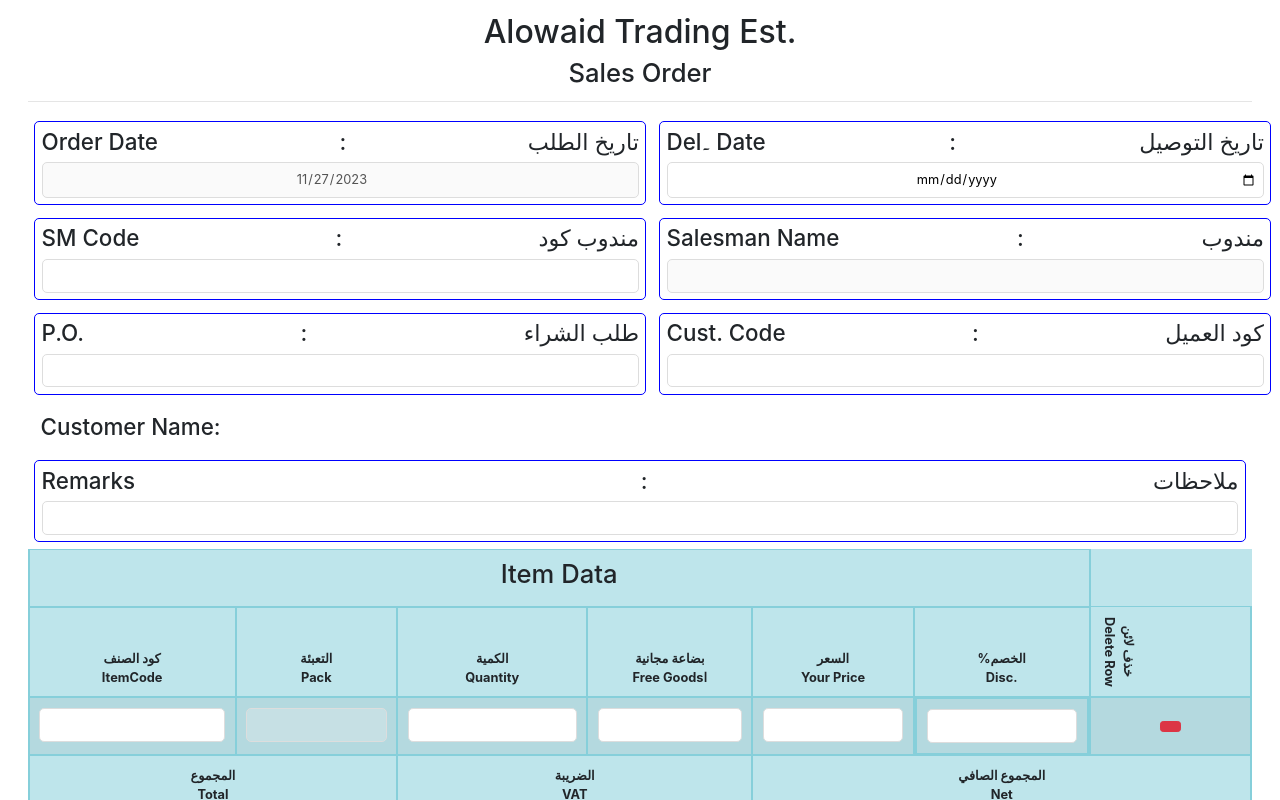
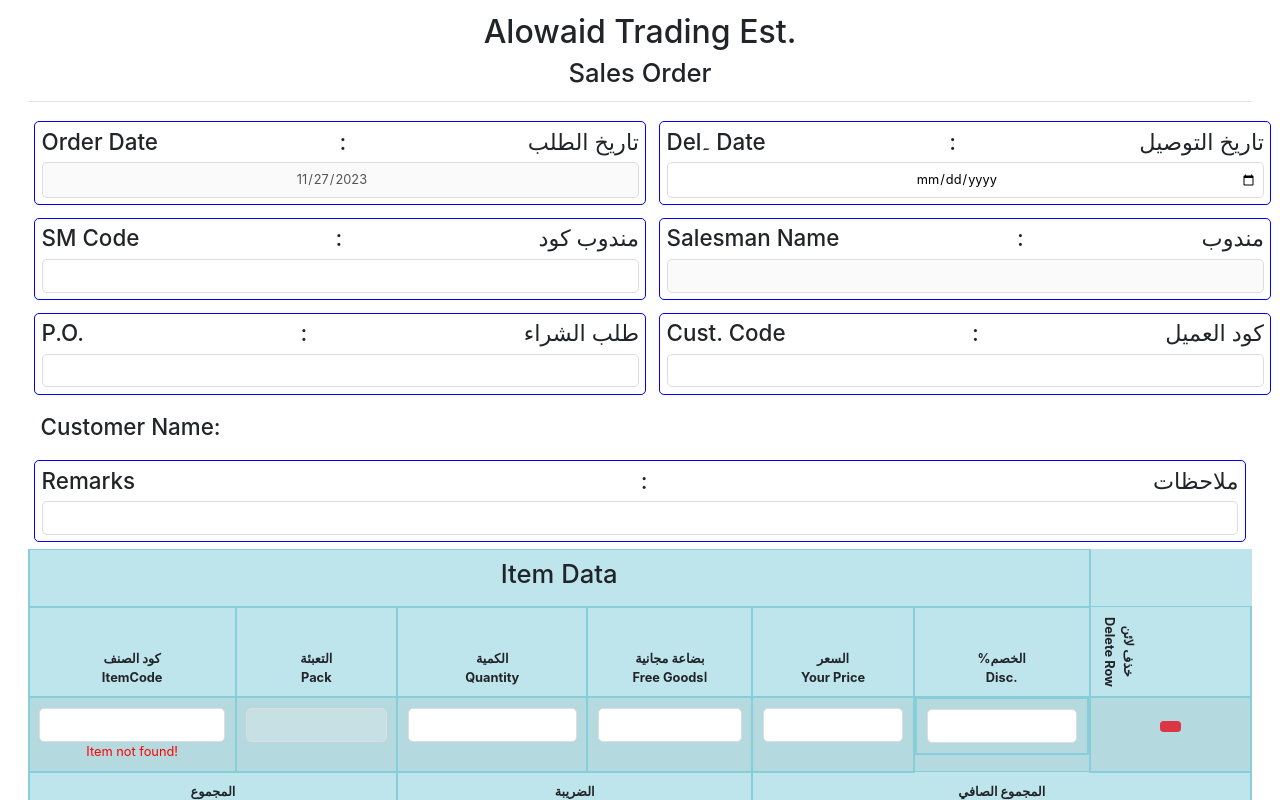
Before and after one commit to DilsherB/sales-order-app, a React (Create React App) app: page / in a window 1280 px wide. Shown: the top 800 px of the page. Built offline with nearby package versions, Linux system fonts and the light colour scheme; the HTML template or start-up script is replaced by a standard one.

Commit message:
user experience made better by adding msg on itemId field.

```diff
--- a/src/components/SalesOrder.js
+++ b/src/components/SalesOrder.js
@@ -162,6 +162,10 @@
         amount: "",
       },
     ]);
+  };
+
+  const itemNotFound = (itemId) => {
+    return !items.some((item) => item.code.toUpperCase() === itemId.toUpperCase());
   };
 
   const exportToExcel = () => {
@@ -385,6 +389,9 @@
                     }
                     required
                   />
+                  {itemNotFound(item.itemId) && (
+                    <span style={{ color: "red" }}>Item not found!</span>
+                  )}
                 </td>
                 <td>
                   <input
```
